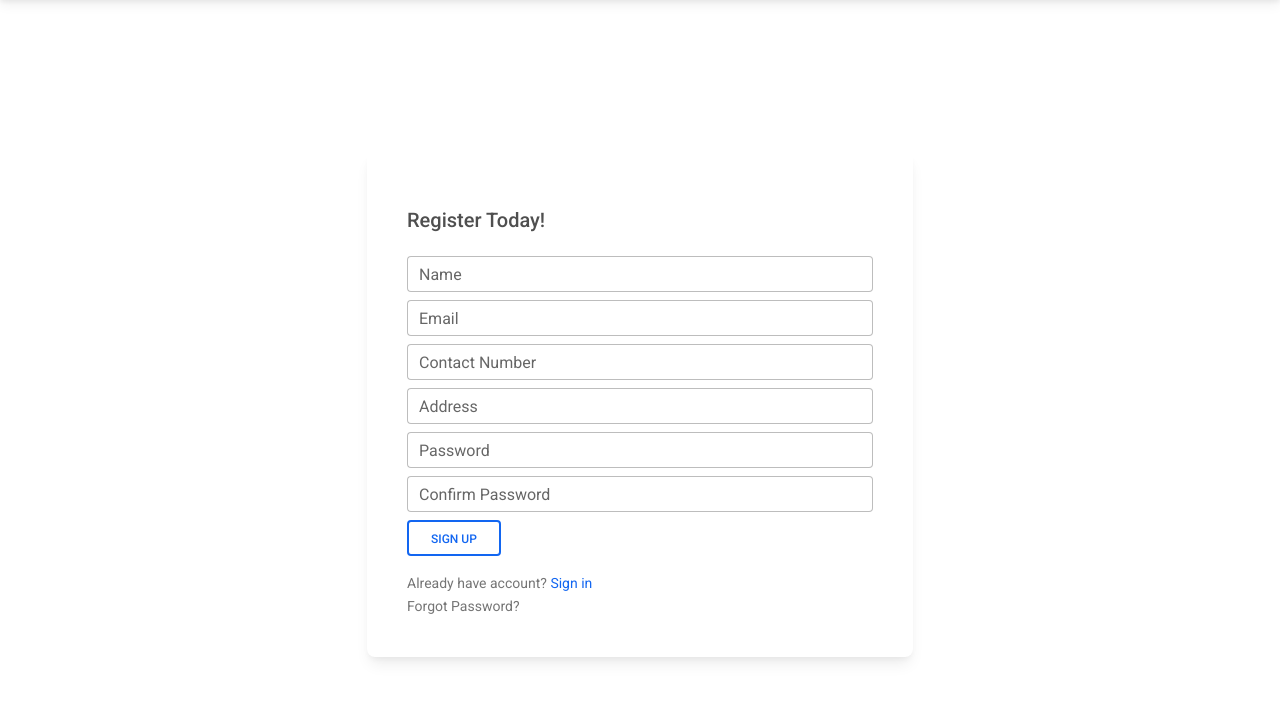
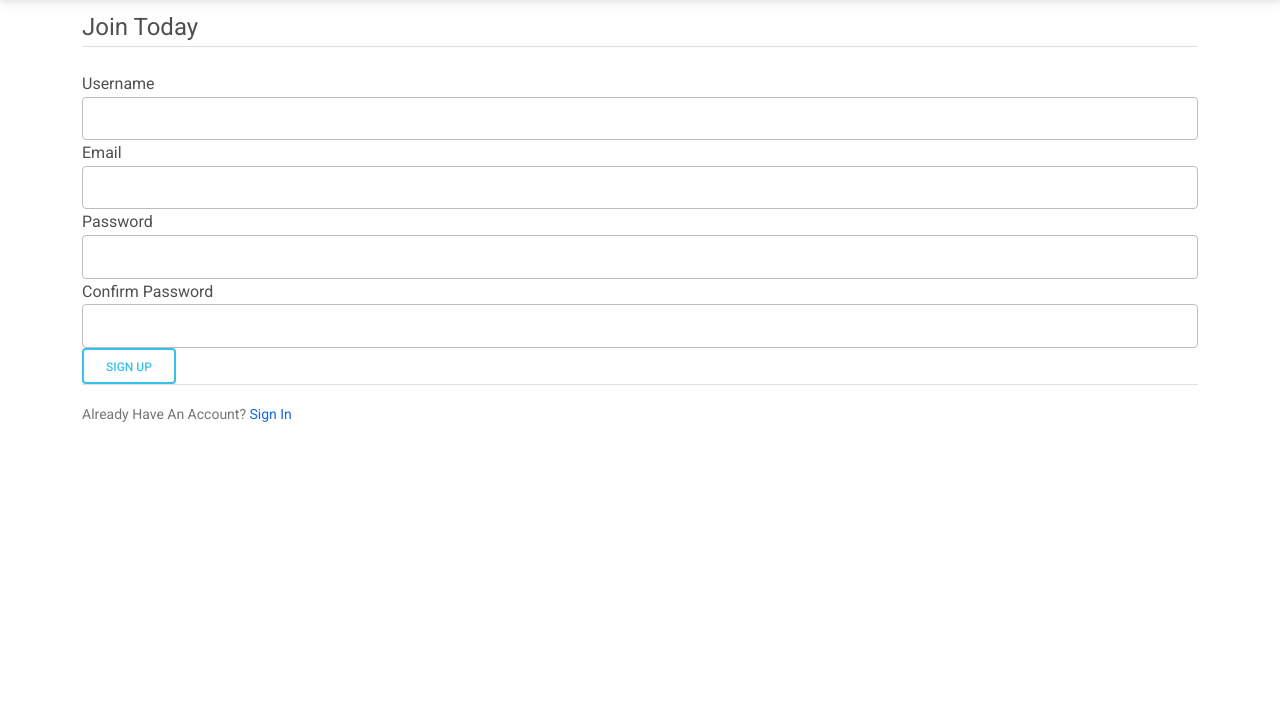
Before and after one commit to Shimol-Khan/Flask-Blog, a Flask app: page /register in a window 1280 px wide. Shown: the part 59-760 px from the top of the page. Run offline with Flask 2, Linux system fonts and the light colour scheme; some libraries are stand-ins or nearby versions.

Commit message:
User Auth - 1

```diff
--- a/Blog/__init__.py
+++ b/Blog/__init__.py
@@ -1,9 +1,15 @@
 from flask import Flask
 from flask_sqlalchemy import SQLAlchemy
+from flask_bcrypt import Bcrypt
+from flask_login import LoginManager
 
 app = Flask(__name__)
 app.config['SECRET_KEY'] = '87809ede0894f81ebf0d1ff694670266'
 app.config['SQLALCHEMY_DATABASE_URI'] = 'sqlite:///site.db'
 db = SQLAlchemy(app)
+bcrypt = Bcrypt(app)
+login_manager = LoginManager(app)
+login_manager.login_view = 'login'
+login_manager.login_message_category = 'info'
 
 from Blog import routes
--- a/Blog/forms.py
+++ b/Blog/forms.py
@@ -1,48 +1,33 @@
 from flask_wtf import FlaskForm
 from wtforms import StringField, PasswordField, SubmitField, BooleanField
-from wtforms.validators import DataRequired, Length, email, EqualTo
+from wtforms.validators import DataRequired, Length, Email, EqualTo, ValidationError
+from Blog.models import User
+
 
 class RegistrationForm(FlaskForm):
-    name = StringField('Name', validators=[
-                DataRequired(),
-                Length(min=6, max=32)
-            ])
+    username = StringField('Username',
+                           validators=[DataRequired(), Length(min=2, max=20)])
+    email = StringField('Email',
+                        validators=[DataRequired(), Email()])
+    password = PasswordField('Password', validators=[DataRequired()])
+    confirm_password = PasswordField('Confirm Password',
+                                     validators=[DataRequired(), EqualTo('password')])
+    submit = SubmitField('Sign Up')
 
-    contact_number = StringField('Contact Number', validators=[
-                DataRequired(),
-                Length(min=11)
-            ])
+    def validate_username(self, username):
+        user = User.query.filter_by(username=username.data).first()
+        if user:
+            raise ValidationError('That username is taken. Please choose a different one.')
 
-    address = StringField('Address', validators=[
-                DataRequired(),
-                Length(min=16)
-            ])
-
-    email = StringField('Email', validators=[
-                DataRequired(), email()
-            ])
-
-    password = PasswordField('Password', validators=[
-                DataRequired()
-                ])
-
-    confirm_password = PasswordField('Confirm Password', validators=[
-                DataRequired(),
-                EqualTo('password')
-    ])
-
-    submit = SubmitField('Sign Up')
+    def validate_email(self, email):
+        user = User.query.filter_by(email=email.data).first()
+        if user:
+            raise ValidationError('That email is taken. Please choose a different one.')
 
 
 class LoginForm(FlaskForm):
-    email = StringField('Email', validators=[
-                DataRequired(), email()
-            ])
-
-    password = PasswordField('Password', validators=[
-                DataRequired()
-                ])
-
+    email = StringField('Email',
+                        validators=[DataRequired(), Email()])
+    password = PasswordField('Password', validators=[DataRequired()])
     remember = BooleanField('Remember Me')
-
     submit = SubmitField('Login')
--- a/Blog/routes.py
+++ b/Blog/routes.py
@@ -1,7 +1,8 @@
-from flask import render_template, url_for, flash, redirect
-from Blog import app
+from flask import render_template, url_for, flash, redirect, request
+from Blog import app, db, bcrypt
 from Blog.forms import RegistrationForm, LoginForm
 from Blog.models import User, Post
+from flask_login import login_user, current_user, logout_user, login_required
 
 
 posts = [
@@ -33,20 +34,42 @@ def about():
 
 @app.route("/register", methods=['GET', 'POST'])
 def register():
+    if current_user.is_authenticated:
+        return redirect(url_for('home'))
     form = RegistrationForm()
     if form.validate_on_submit():
-        flash(f'Account created for {form.username.data}!', 'success')
-        return redirect(url_for('home'))
+        hashed_password = bcrypt.generate_password_hash(form.password.data).decode('utf-8')
+        user = User(username=form.username.data, email=form.email.data, password=hashed_password)
+        db.session.add(user)
+        db.session.commit()
+        flash('Your account has been created! You are now able to log in', 'success')
+        return redirect(url_for('login'))
     return render_template('register.html', title='Register', form=form)
 
 
 @app.route("/login", methods=['GET', 'POST'])
 def login():
+    if current_user.is_authenticated:
+        return redirect(url_for('home'))
     form = LoginForm()
     if form.validate_on_submit():
-        if form.email.data == 'shimolkhan.dev@gmail.com' and form.password.data == '67321000':
-            flash('You have been logged in!', 'success')
-            return redirect(url_for('home'))
+        user = User.query.filter_by(email=form.email.data).first()
+        if user and bcrypt.check_password_hash(user.password, form.password.data):
+            login_user(user, remember=form.remember.data)
+            next_page = request.args.get('next')
+            return redirect(next_page) if next_page else redirect(url_for('home'))
         else:
-            flash('Login Unsuccessful. Please check username and password', 'danger')
+            flash('Login Unsuccessful. Please check email and password', 'danger')
     return render_template('login.html', title='Login', form=form)
+
+
+@app.route("/logout")
+def logout():
+    logout_user()
+    return redirect(url_for('home'))
+
+
+@app.route("/account")
+@login_required
+def account():
+    return render_template('account.html', title='Account')
--- /dev/null
+++ b/Blog/templates/account.html
@@ -0,0 +1,4 @@
+{% extends "layout.html" %}
+{% block content %}
+    <h1>{{ current_user.username }}</h1>
+{% endblock content %}
--- a/Blog/templates/home.html
+++ b/Blog/templates/home.html
@@ -3,7 +3,6 @@
 {% block content %}
     <h1>All Posts</h1>
     {% for post in posts %}
-        <p>{{ post.author }}</p>
         <p>{{ post.title }}</p>
         <p>{{ post.body }}</p>
     {% endfor %}
--- a/Blog/templates/layout.html
+++ b/Blog/templates/layout.html
@@ -33,12 +33,18 @@
 					<li class="nav-item">
 						<a class="nav-link" aria-current="page" href="{{ url_for('about') }}">About</a>
 					</li>
+					{% if current_user.is_authenticated %}
+						<a class="nav-item nav-link" href="{{ url_for('account') }}">Account</a>
+						<a class="nav-item nav-link" href="{{ url_for('logout') }}">Logout</a>
+					{% else %}
 						<li class="nav-item">
 							<a class="nav-link" aria-current="page" href="{{ url_for('login') }}">Login</a>
 						</li>
 						<li class="nav-item">
 							<a class="nav-link" aria-current="page" href="{{ url_for('register') }}">Register</a>
 						</li>
+					{% endif %}
+
 					<li class="nav-item dropdown">
 						<a class="nav-link dropdown-toggle" href="#" id="navbarDropdown" role="button"
 							data-mdb-toggle="dropdown" aria-expanded="false">
--- a/Blog/templates/register.html
+++ b/Blog/templates/register.html
@@ -1,48 +1,72 @@
 {% extends "layout.html" %}
+{% block content %}
+    <div class="content-section">
+        <form method="POST" action="">
+            {{ form.hidden_tag() }}
+            <fieldset class="form-group">
+                <legend class="border-bottom mb-4">Join Today</legend>
+                <div class="form-group">
+                    {{ form.username.label(class="form-control-label") }}
 
-{% block content %}
-    <div class="row justify-content-center" style="margin-top: 18vh;">
-        <div class="col-lg-6">
-            <div class="card p-3">
-                <div class="card-body">
-                    <h5 class="card-title py-3">Register Today!</h5>
-                    <form method="POST">
-                        <div class="form-outline mb-2">
-                            {{ form.name(class="form-control") }}
-                            {{ form.name.label(class="form-label") }}
+                    {% if form.username.errors %}
+                        {{ form.username(class="form-control form-control-lg is-invalid") }}
+                        <div class="invalid-feedback">
+                            {% for error in form.username.errors %}
+                                <span>{{ error }}</span>
+                            {% endfor %}
                         </div>
-
-                        <div class="form-outline mb-2">
-                            {{ form.email(class="form-control") }}
-                            {{ form.email.label(class="form-label") }}
+                    {% else %}
+                        {{ form.username(class="form-control form-control-lg") }}
+                    {% endif %}
+                </div>
+                <div class="form-group">
+                    {{ form.email.label(class="form-control-label") }}
+                    {% if form.email.errors %}
+                        {{ form.email(class="form-control form-control-lg is-invalid") }}
+                        <div class="invalid-feedback">
+                            {% for error in form.email.errors %}
+                                <span>{{ error }}</span>
+                            {% endfor %}
                         </div>
-
-                        <div class="form-outline mb-2">
-                            {{ form.contact_number(class="form-control") }}
-                            {{ form.contact_number.label(class="form-label") }}
+                    {% else %}
+                        {{ form.email(class="form-control form-control-lg") }}
+                    {% endif %}
+                </div>
+                <div class="form-group">
+                    {{ form.password.label(class="form-control-label") }}
+                    {% if form.password.errors %}
+                        {{ form.password(class="form-control form-control-lg is-invalid") }}
+                        <div class="invalid-feedback">
+                            {% for error in form.password.errors %}
+                                <span>{{ error }}</span>
+                            {% endfor %}
                         </div>
-
-                        <div class="form-outline mb-2">
-                            {{ form.address(class="form-control") }}
-                            {{ form.address.label(class="form-label") }}
+                    {% else %}
+                        {{ form.password(class="form-control form-control-lg") }}
+                    {% endif %}
+                </div>
+                <div class="form-group">
+                    {{ form.confirm_password.label(class="form-control-label") }}
+                    {% if form.confirm_password.errors %}
+                        {{ form.confirm_password(class="form-control form-control-lg is-invalid") }}
+                        <div class="invalid-feedback">
+                            {% for error in form.confirm_password.errors %}
+                                <span>{{ error }}</span>
+                            {% endfor %}
                         </div>
-
-                        <div class="form-outline mb-2">
-                            {{ form.password(class="form-control") }}
-                            {{ form.password.label(class="form-label") }}
-                        </div>
-
-                        <div class="form-outline mb-2">
-                            {{ form.confirm_password(class="form-control") }}
-                            {{ form.confirm_password.label(class="form-label") }}
-                        </div>
-
-                        {{ form.submit(class="btn btn-outline-primary")}}
-                    </form>
-                    <small class="text-muted d-block mt-3">Already have account? <a href="{{ url_for('login') }}">Sign in </a></small>
-                    <small class="text-muted d-block">Forgot Password? </small>
+                    {% else %}
+                        {{ form.confirm_password(class="form-control form-control-lg") }}
+                    {% endif %}
                 </div>
+            </fieldset>
+            <div class="form-group">
+                {{ form.submit(class="btn btn-outline-info") }}
             </div>
-        </div>
+        </form>
+    </div>
+    <div class="border-top pt-3">
+        <small class="text-muted">
+            Already Have An Account? <a class="ml-2" href="{{ url_for('login') }}">Sign In</a>
+        </small>
     </div>
 {% endblock content %}
```
Also changed, not shown: Blog/models.py (+13 -8 lines), Blog/templates/login.html (+44 -33 lines), Blog/site.db. Lines whose indentation alone changed are shown as unchanged.
